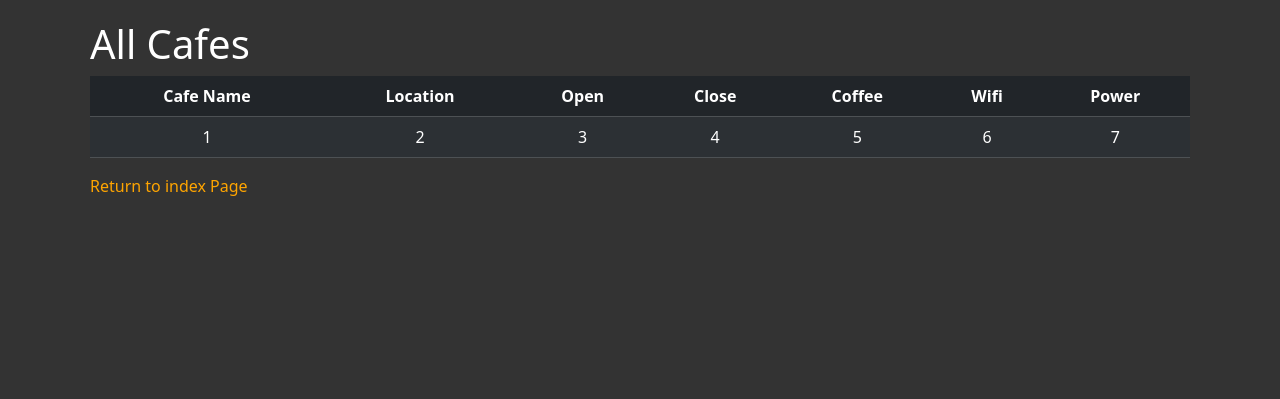
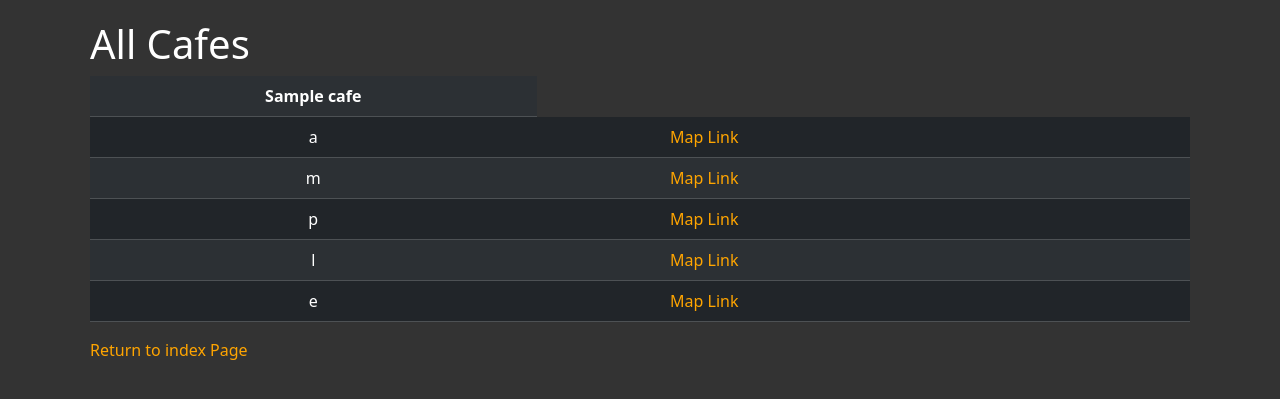
Before and after one commit to alaaibr25/cafes, a Flask app: template templates/cafes.html in a window 1280 px wide. Shown: the top 399 px of the page. Run offline with Flask 3, Linux system fonts and the light colour scheme; the template is opened without the code that fills it: most values are stand-ins (such as "Sample title", 1, 10 or a date in 2020); some libraries are stand-ins or nearby versions.

Commit message:
Update cafes.html
using Jijna templates, for loop.

```diff
--- a/templates/cafes.html
+++ b/templates/cafes.html
@@ -3,33 +3,32 @@
 {% block head %}{%endblock%}
 
 {% block content %}
-<div id="cafes_page" class="aligned-div">
+<div id="cafes_page" class="aligned-div" >
     <h1 class="lefted-align" >All Cafes</h1>
-    <table class="table table-dark table-striped">
-        <thead>
+    <table class="table table-dark table-striped " >
+
             <tr>
-                <th scope="col">Cafe Name</th>
-                <th scope="col">Location</th>
-                <th scope="col">Open</th>
-                <th scope="col">Close</th>
-                <th scope="col">Coffee</th>
-                <th scope="col">Wifi</th>
-                <th scope="col">Power</th>
+                {%for c in all_cafes[0]%}
+                <th>{{c}}</th>
+                {%endfor%}
+            </tr>
+
+            {%for c in list_cafes[1:]%}
+            <tr>
+                {% for n in range(0, 7) %}
+                    {% if n == 1%}
+                <td> <a class="link-underline link-underline-opacity-0" href="{{c.split(',')[n]}}"> Map Link </a> </td>
+                {%else%}
+                <td>{{c.split(',')[n]}}</td>
+                {% endif %}
+
+                {%endfor%}
 
             </tr>
-        </thead>
-        <tbody>
-            <tr>
-                <td>1</td>
-                <td>2</td>
-                <td>3</td>
-                <td>4</td>
-                <td>5</td>
-                <td>6</td>
-                <td>7</td>
+             {%endfor%}
 
-            </tr>
-        </tbody>
+
+
     </table>
     <a  class=" d-flex justify-content-start link-offset-2 link-offset-3-hover link-underline link-underline-opacity-0 link-underline-opacity-75-hover " href="{{url_for('main_page')}}">Return to index Page</a>
 
```
